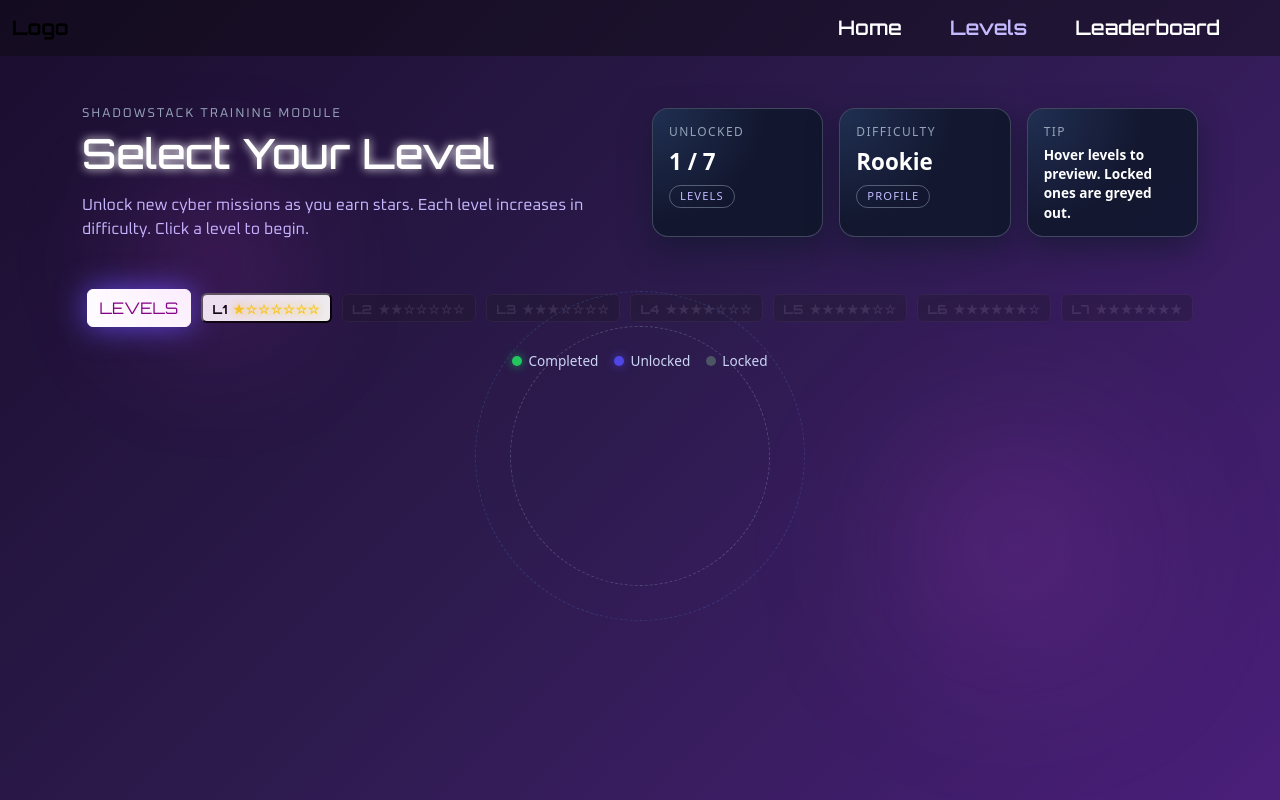
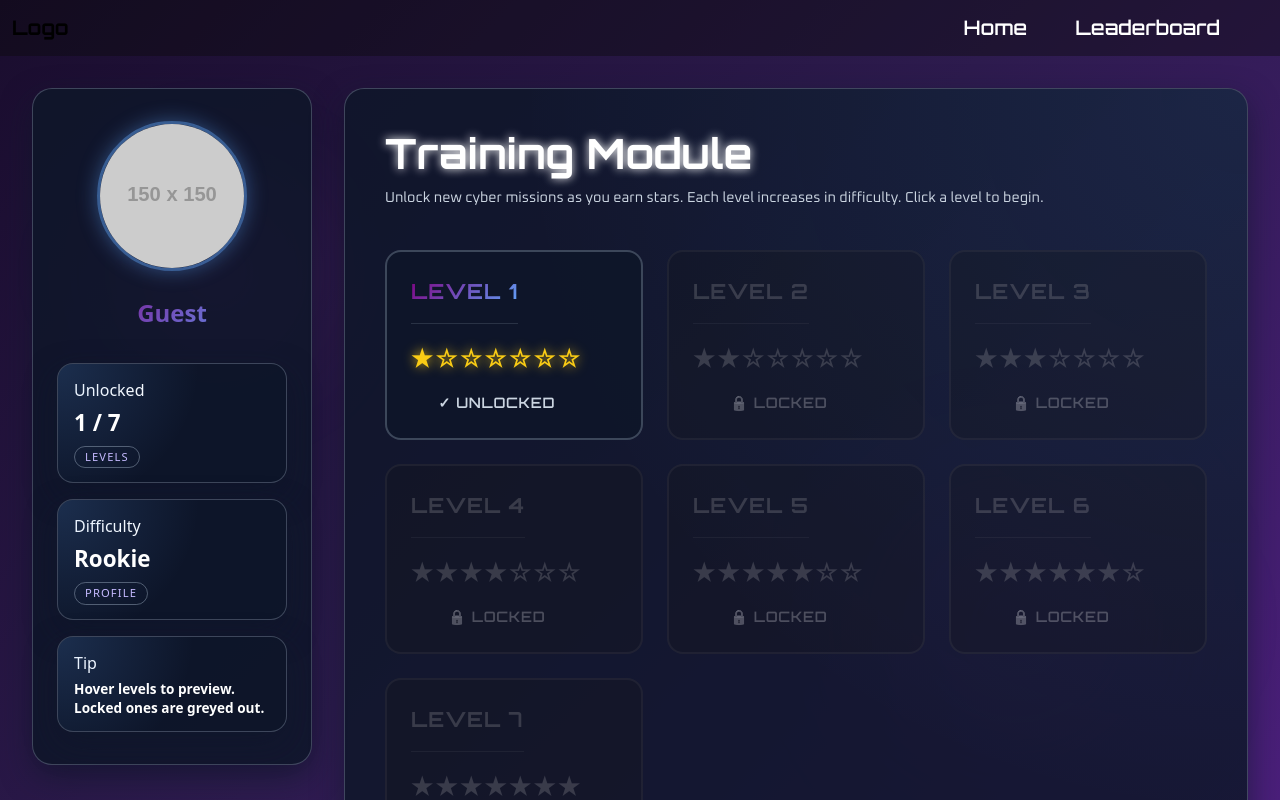
Before and after one commit to KaiaBryant/shadow-stack, a React (Vite) app in the folder client/: page /levels in a window 1280 px wide. Built offline with nearby package versions, Linux system fonts and the light colour scheme; a web font is replaced by a local one.

Commit message:
modified level UI, changed nav link paths

```diff
--- a/client/src/components/Header.jsx
+++ b/client/src/components/Header.jsx
@@ -1,6 +1,5 @@
 import { Link, NavLink } from "react-router-dom";
 import "../styles/Header.css";
-
 import { useNavigate } from "react-router-dom";
 
 function Header() {
@@ -9,12 +8,16 @@ function Header() {
     // User auth
     const username = localStorage.getItem("username");
     const sessionId = localStorage.getItem("session_id");
+    const characterId = localStorage.getItem("character_id");
 
     // Ensure admin auth does not trigger
-    const adminToken = localStorage.getItem("admin_token")
+    const adminToken = localStorage.getItem("admin_token");
 
     // Show logout only for users
     const showLogout = username || sessionId;
+
+    // Show Levels link only after username AND character are selected
+    const showLevels = username && characterId;
 
     const handleLogout = async () => {
         try {
@@ -30,6 +33,7 @@ function Header() {
             // Clear gameplay + user info
             localStorage.removeItem("username");
             localStorage.removeItem("session_id");
+            localStorage.removeItem("character_id");
             navigate("/");
         } catch (err) {
             console.error("Logout error:", err);
@@ -39,14 +43,23 @@ function Header() {
 
     return (
         <nav className="navbar">
-
-
             <div className="container-fluid">
                 <Link to="/" className="navbar-brand">Logo</Link>
                 <div className="ms-auto d-flex gap-5">
-                    <NavLink to="/" className="nav-link fw-semibold fs-5 text-white">Home</NavLink>
-                    <NavLink to="/levels" className="nav-link fw-semibold fs-5 text-white">Levels</NavLink>
-                    <NavLink to="/leaderboard" className="nav-link fw-semibold fs-5 text-white">Leaderboard</NavLink>
+                    <NavLink to="/" className="nav-link fw-semibold fs-5 text-white">
+                        Home
+                    </NavLink>
+
+                    {showLevels && (
+                        <NavLink to="/levels" className="nav-link fw-semibold fs-5 text-white">
+                            Levels
+                        </NavLink>
+                    )}
+
+                    <NavLink to="/leaderboard" className="nav-link fw-semibold fs-5 text-white">
+                        Leaderboard
+                    </NavLink>
+
                     <div className="header-logout">
                         {showLogout && !adminToken && (
                             <button className="logout-btn me-3" onClick={handleLogout}>
@@ -57,7 +70,7 @@ function Header() {
                 </div>
             </div>
         </nav>
-    )
+    );
 }
 
 export default Header;
--- a/client/src/components/LevelsMenu.jsx
+++ b/client/src/components/LevelsMenu.jsx
@@ -6,15 +6,35 @@ import "../styles/levels.css";
 export default function LevelsMenu() {
   const navigate = useNavigate();
   const [maxUnlocked, setMaxUnlocked] = useState(1);
+  const [characterUrl, setCharacterUrl] = useState("https://via.placeholder.com/150");
   const levels = [1, 2, 3, 4, 5, 6, 7];
   const TOTAL_STARS = 7;
 
   useEffect(() => {
     const username = localStorage.getItem("username");
     const userId = localStorage.getItem("user_id");
+    const characterId = localStorage.getItem("character_id");
     const STORAGE_KEY = username
       ? `maxUnlockedLevel_${username}`
       : "maxUnlockedLevel_guest";
+
+    // Fetch character image if character_id exists
+    const fetchCharacterImage = async () => {
+      if (!characterId) return;
+
+      try {
+        const response = await axios.get("http://localhost:5000/api/characters");
+        const character = response.data.find(c => c.id === parseInt(characterId));
+
+        if (character && character.url) {
+          setCharacterUrl(character.url);
+        }
+      } catch (err) {
+        console.error("Error fetching character:", err);
+      }
+    };
+
+    fetchCharacterImage();
 
     // 1) Start from localStorage (per user)
     const stored = localStorage.getItem(STORAGE_KEY);
@@ -30,14 +50,12 @@ export default function LevelsMenu() {
     setMaxUnlocked(localMax);
 
     // 2) Also ask the backend what levels are completed for this user
-    //    (using the same /check-completion endpoint Simulator uses)
     const syncWithDatabase = async () => {
-      if (!userId) return; // unauthenticated / guest: just rely on local cache
+      if (!userId) return;
 
       try {
         let highestCompletedFromDB = 0;
 
-        // Check each level 1–7; see if DB marks it as completed
         for (const level of levels) {
           const res = await axios.get(
             `http://localhost:5000/api/leaderboard/check-completion`,
@@ -54,8 +72,6 @@ export default function LevelsMenu() {
           }
         }
 
-        // If DB says you've completed up to level N,
-        // then unlocked levels = N + 1 (capped at 7, but at least 1)
         const dbMaxUnlocked =
           highestCompletedFromDB > 0
             ? Math.min(7, highestCompletedFromDB + 1)
@@ -64,12 +80,9 @@ export default function LevelsMenu() {
         const finalMax = Math.max(localMax, dbMaxUnlocked);
 
         setMaxUnlocked(finalMax);
-
-        // Keep localStorage in sync with DB so future loads are fast
         localStorage.setItem(STORAGE_KEY, String(finalMax));
       } catch (err) {
         console.error("Error syncing levels with database:", err);
-        // If the DB call fails, we just fall back to localMax
       }
     };
 
@@ -78,9 +91,11 @@ export default function LevelsMenu() {
   }, []);
 
   const handleLevelSelect = (level) => {
-    if (level > maxUnlocked) return; // still block locked levels
+    if (level > maxUnlocked) return;
     navigate("/simulator", { state: { level } });
   };
+
+  const username = localStorage.getItem("username") || "Guest";
 
   return (
     <section className="levels-page position-relative">
@@ -88,33 +103,27 @@ export default function LevelsMenu() {
       <div className="background-blob blob-1" />
       <div className="background-blob blob-2" />
 
-      <div className="container py-5">
-        {/* Top row: title + mini HUD cards */}
-        <div className="row align-items-center mb-5 gy-4">
-          <div className="col-lg-6">
-            <p className="levels-kicker text-uppercase mb-2">
-              ShadowStack Training Module
-            </p>
-            <h1 className="levels-title mb-3">Select Your Level</h1>
-            <p className="levels-subtitle mb-0">
-              Unlock new cyber missions as you earn stars.
-              Each level increases in difficulty. Click a level to begin.
-            </p>
+      <div className="levels-layout">
+        {/* Left Sidebar */}
+        <div className="left-sidebar">
+          <div className="profile-pic">
+            <img src={characterUrl} alt="Profile" />
           </div>
 
-          <div className="col-lg-6">
-            <div className="row g-3">
-              <div className="col-6 col-md-4">
-                <div className="levels-hud-card h-100">
+          <div className="sidebar-username">
+            {username}
+          </div>
+
+          <div className="sidebar-stats">
+            <div className="levels-hud-card">
               <span className="hud-label">Unlocked</span>
               <span className="hud-value">
                 {maxUnlocked} / {levels.length}
               </span>
               <span className="hud-pill">Levels</span>
             </div>
-              </div>
-              <div className="col-6 col-md-4">
-                <div className="levels-hud-card h-100">
+
+            <div className="levels-hud-card">
               <span className="hud-label">Difficulty</span>
               <span className="hud-value">
                 {maxUnlocked <= 2
@@ -127,9 +136,8 @@ export default function LevelsMenu() {
               </span>
               <span className="hud-pill">Profile</span>
             </div>
-              </div>
-              <div className="col-12 col-md-4">
-                <div className="levels-hud-card h-100">
+
+            <div className="levels-hud-card">
               <span className="hud-label">Tip</span>
               <span className="hud-value hud-value-small">
                 Hover levels to preview. Locked ones are greyed out.
@@ -137,60 +145,46 @@ export default function LevelsMenu() {
             </div>
           </div>
         </div>
-          </div>
+
+        {/* Right Content Area */}
+        <div className="right-content">
+          <div className="levels-content-box">
+            <div className="levels-header">
+              <h1 className="hud-value levels-main-title">Training Module</h1>
+              <p className="levels-description">
+                Unlock new cyber missions as you earn stars.
+                Each level increases in difficulty. Click a level to begin.
+              </p>
             </div>
 
-        {/* Center: horizontal “tab” style menu */}
-        <div className="d-flex justify-content-center mb-4">
-          <div className="levels-wrapper">
-            {/* Static LEVELS pill – no more floating/open state */}
-            <button
-              type="button"
-              className="levels-center btn btn-primary levels-center-static"
-              disabled
-            >
-              LEVELS
-            </button>
-
+            {/* Levels Grid */}
+            <div className="levels-grid">
               {levels.map((level) => {
                 const locked = level > maxUnlocked;
-
-              // ★ = filled, ☆ = empty, total always 7 chars
-              const stars =
-                "★".repeat(level) + "☆".repeat(TOTAL_STARS - level);
+                const stars = "★".repeat(level) + "☆".repeat(TOTAL_STARS - level);
 
                 return (
                   <button
                     key={level}
                     type="button"
-                  className={`
-                    levels-option
-                    option-${level}
-                    show
-                    ${locked ? "locked" : ""}
-                  rounded`}
+                    className={`level-card ${locked ? "locked" : ""}`}
                     onClick={() => handleLevelSelect(level)}
                     disabled={locked}
                   >
-                  <span className="level-pill-label">L{level}</span>
-                  <span className="level-stars">{stars}</span>
+                    <div className="level-card-header">
+                      <span className="level-number">Level {level}</span>
+                    </div>
+                    <div className="level-card-body">
+                      <div className="level-stars">{stars}</div>
+                      <span className="level-status">
+                        {locked ? "🔒 Locked" : "✓ Unlocked"}
+                      </span>
+                    </div>
                   </button>
                 );
               })}
             </div>
           </div>
-
-        {/* Legend / helper text */}
-        <div className="levels-legend text-center mt-4">
-          <span className="legend-item me-3">
-            <span className="legend-dot legend-dot-complete" /> Completed
-          </span>
-          <span className="legend-item me-3">
-            <span className="legend-dot legend-dot-active" /> Unlocked
-          </span>
-          <span className="legend-item">
-            <span className="legend-dot legend-dot-locked" /> Locked
-          </span>
         </div>
       </div>
     </section>
--- a/client/src/styles/levels.css
+++ b/client/src/styles/levels.css
@@ -4,27 +4,118 @@
   display: flex;
   align-items: stretch;
   color: #fff;
+  position: relative;
 }
 
-/* Typography */
-.levels-kicker {
-  font-size: 0.8rem;
-  letter-spacing: 0.15em;
-  text-transform: uppercase;
-  color: #94a3b8;
+/* Main Layout Container */
+.levels-layout {
+  display: flex;
+  width: 100%;
+  min-height: 100vh;
+  gap: 2rem;
+  padding: 2rem;
 }
 
-.levels-title {
-  font-size: 2.6rem;
-  line-height: 1.1;
+/* Left Sidebar */
+.left-sidebar {
+  flex: 0 0 280px;
+  display: flex;
+  flex-direction: column;
+  gap: 1.5rem;
+  background: rgba(15, 23, 42, 0.85);
+  border-radius: 20px;
+  padding: 2rem 1.5rem;
+  border: 1px solid rgba(148, 163, 184, 0.35);
+  box-shadow: 0 12px 30px rgba(15, 23, 42, 0.6);
+  height: fit-content;
+  position: sticky;
+  top: 2rem;
 }
 
-.levels-subtitle {
-  color: #c5baff;
-  max-width: 520px;
+.profile-pic {
+  width: 150px;
+  height: 150px;
+  margin: 0 auto;
+  border-radius: 50%;
+  overflow: hidden;
+  border: 3px solid rgba(96, 165, 250, 0.5);
+  box-shadow: 0 0 20px rgba(96, 165, 250, 0.4);
 }
 
-/* HUD cards on the right */
+.profile-pic img {
+  width: 100%;
+  height: 100%;
+  object-fit: cover;
+}
+
+.sidebar-username {
+  text-align: center;
+  font-size: 1.5rem;
+  font-weight: 700;
+  color: #60a5fa;
+  background: linear-gradient(135deg, purple 0%, #60a5fa 100%);
+  -webkit-background-clip: text;
+  -webkit-text-fill-color: transparent;
+  background-clip: text;
+  margin-bottom: 0.5rem;
+}
+
+.sidebar-stats {
+  display: flex;
+  flex-direction: column;
+  gap: 1rem;
+}
+
+/* Right Content Area */
+.right-content {
+  flex: 1;
+  display: flex;
+  flex-direction: column;
+}
+
+.levels-content-box {
+  background: rgba(15, 23, 42, 0.85);
+  border-radius: 20px;
+  padding: 2.5rem;
+  border: 1px solid rgba(148, 163, 184, 0.35);
+  box-shadow: 0 12px 30px rgba(15, 23, 42, 0.6);
+  display: flex;
+  flex-direction: column;
+  gap: 2.5rem;
+  position: relative;
+  overflow: hidden;
+}
+
+.levels-content-box::before {
+  content: "";
+  position: absolute;
+  inset: 0;
+  background: radial-gradient(circle at top right, rgba(96, 165, 250, 0.15), transparent 60%);
+  opacity: 0.7;
+  pointer-events: none;
+}
+
+.levels-header {
+  position: relative;
+  z-index: 1;
+  display: flex;
+  flex-direction: column;
+  gap: 0.5rem;
+}
+
+.levels-main-title {
+  margin: 0;
+  line-height: 1.2;
+}
+
+.levels-description {
+  font-size: 0.9rem;
+  color: #cbd5e1;
+  line-height: 1.6;
+  margin: 0;
+}
+
+/* HUD cards */
 .levels-hud-card {
   background: rgba(15, 23, 42, 0.85);
   border-radius: 16px;
@@ -45,14 +136,6 @@
   background: radial-gradient(circle at top left, rgba(96, 165, 250, 0.25), transparent 55%);
   opacity: 0.7;
   pointer-events: none;
-}
-
-.hud-label {
-  font-size: 0.75rem;
-  text-transform: uppercase;
-  letter-spacing: 0.12em;
-  color: #94a3b8;
-  z-index: 1;
 }
 
 .hud-value {
@@ -80,163 +163,190 @@
   z-index: 1;
 }
 
-/* Enhance center button */
-.levels-center {
-  box-shadow: 0 0 30px rgba(97, 74, 235, 0.9);
-  text-transform: uppercase;
-  font-size: 1.1rem;
+/* Levels Grid */
+.levels-grid {
+  display: grid;
+  grid-template-columns: repeat(3, 1fr);
+  gap: 1.5rem;
+  position: relative;
+  z-index: 1;
 }
 
-.levels-center:hover {
-  transform: translate(-50%, -50%) scale(1.05);
-  box-shadow: 0 0 40px #C5BAFF;
+.level-card {
+  background: rgba(15, 23, 42, 0.9);
+  border: 2px solid rgba(148, 163, 184, 0.35);
+  border-radius: 16px;
+  padding: 1.5rem;
+  display: flex;
+  flex-direction: column;
+  gap: 1rem;
+  cursor: pointer;
+  transition: all 0.3s ease;
+  position: relative;
+  overflow: hidden;
+  min-height: 180px;
 }
 
-/* Orbit ring effect */
-.levels-wrapper::before {
+.level-card::before {
   content: "";
   position: absolute;
-  top: 50%;
-  left: 50%;
-  width: 260px;
-  height: 260px;
-  border-radius: 50%;
-  border: 1px dashed rgba(148, 163, 184, 0.35);
-  transform: translate(-50%, -50%);
+  inset: 0;
+  background: radial-gradient(circle at center, rgba(96, 165, 250, 0.2), transparent 70%);
+  opacity: 0;
+  transition: opacity 0.3s ease;
   pointer-events: none;
 }
 
-.levels-wrapper::after {
-  content: "";
-  position: absolute;
-  top: 50%;
-  left: 50%;
-  width: 330px;
-  height: 330px;
-  border-radius: 50%;
-  border: 1px dashed rgba(96, 165, 250, 0.2);
-  transform: translate(-50%, -50%);
-  pointer-events: none;
+.level-card:not(.locked):hover {
+  border-color: rgba(96, 165, 250, 0.6);
+  transform: translateY(-5px);
+  box-shadow: 0 20px 40px rgba(96, 165, 250, 0.3);
 }
 
-/* Level pill content */
-.level-pill-label {
-  font-size: 0.78rem;
-  margin-right: 6px;
+.level-card:not(.locked):hover::before {
+  opacity: 1;
 }
 
-/* Default stars: yellow cyber glow */
-.level-stars {
-  font-size: 0.8rem;
-  color: #facc15; /* amber-300 */
-  text-shadow: 0 0 8px rgba(250, 204, 21, 0.85);
-  letter-spacing: 1px;
+.level-card.locked {
+  opacity: 0.4;
+  filter: grayscale(100%);
+  cursor: not-allowed;
+  background: rgba(15, 23, 42, 0.6);
+  border-color: rgba(75, 85, 99, 0.5);
 }
 
-/* Locked levels override: dull / grey */
-.levels-option.locked .level-stars {
+.level-card-header {
+  display: flex;
+  align-items: center;
+  justify-content: center;
+  padding-bottom: 1rem;
+  border-bottom: 1px solid rgba(148, 163, 184, 0.2);
+}
+
+.level-number {
+  font-size: 1.3rem;
+  font-weight: 700;
+  color: #60a5fa;
+  background: linear-gradient(135deg, purple 0%, #60a5fa 100%);
+  -webkit-background-clip: text;
+  -webkit-text-fill-color: transparent;
+  background-clip: text;
+  text-transform: uppercase;
+  letter-spacing: 0.05em;
+}
+
+.level-card.locked .level-number {
+  background: #6b7280;
+  -webkit-background-clip: text;
+  -webkit-text-fill-color: transparent;
+  background-clip: text;
+}
+
+.level-card-body {
+  display: flex;
+  flex-direction: column;
+  align-items: center;
+  justify-content: center;
+  gap: 1rem;
+  flex: 1;
+}
+
+.level-stars {
+  font-size: 1.5rem;
+  color: #facc15;
+  text-shadow: 0 0 12px rgba(250, 204, 21, 0.85);
+  letter-spacing: 3px;
+}
+
+.level-card.locked .level-stars {
   color: #6b7280;
   text-shadow: none;
 }
 
-
-/* Legend */
-.levels-legend {
-  font-size: 0.85rem;
-  color: #cbd5f5;
+.level-status {
+  font-size: 0.9rem;
+  font-weight: 600;
+  color: #cbd5e1;
+  text-transform: uppercase;
+  letter-spacing: 0.05em;
 }
 
-.legend-item {
-  display: inline-flex;
-  align-items: center;
-  gap: 6px;
-}
-
-.legend-dot {
-  width: 10px;
-  height: 10px;
-  border-radius: 50%;
-}
-
-.legend-dot-complete {
-  background: #22c55e;
-  box-shadow: 0 0 10px rgba(34, 197, 94, 0.7);
-}
-
-.legend-dot-active {
-  background: #4f46e5;
-  box-shadow: 0 0 10px rgba(79, 70, 229, 0.7);
-}
-
-.legend-dot-locked {
-  background: #4b5563;
-}
-
-.levels-option.locked {
-  opacity: 0.25;
-  filter: grayscale(100%);
-  cursor: not-allowed !important;
-  background: #111827 !important;
-  color: #6b7280 !important;
-  box-shadow: none !important;
-  border: 1px solid #374151 !important;
-}
-
-.levels-center.levels-center-static:disabled {
-  opacity: 1;
-  cursor: default;
-}
-
-/* Make the level row flex & wrap */
-.levels-wrapper {
-  display: flex;
-  flex-wrap: wrap;
-  align-items: center;
-  justify-content: center;
-  gap: 0.6rem;
-}
-
-/* Keep "LEVELS" pill at the start but in the same flex row */
-.levels-center.levels-center-static {
-  position: static;           /* no absolute/floating */
-  transform: none;
-  flex: 0 0 auto;
-}
-
-/* Individual level buttons */
-.levels-option {
-  flex: 0 0 auto;
-  min-width: 90px;
-  padding-inline: 0.6rem;
+.level-card.locked .level-status {
+  color: #9ca3af;
 }
 
 /* Scale title & subtitle across devices */
-.levels-title {
+.levels-main-title {
   font-size: clamp(1.9rem, 3vw + 0.8rem, 2.6rem);
 }
 
-.levels-subtitle {
-  font-size: clamp(0.9rem, 1vw + 0.6rem, 1rem);
+.levels-description {
+  font-size: clamp(0.85rem, 1vw + 0.6rem, 0.9rem);
 }
 
-/* Small screens: tighten spacing & center text */
+/* Tablet Responsive */
+@media (max-width: 992px) {
+  .levels-layout {
+    flex-direction: column;
+    gap: 2rem;
+  }
+
+  .left-sidebar {
+    flex: 0 0 auto;
+    width: 100%;
+    position: relative;
+    top: 0;
+  }
+
+  .levels-content-box {
+    padding: 2rem;
+  }
+
+  .levels-grid {
+    grid-template-columns: repeat(2, 1fr);
+    gap: 1.2rem;
+  }
+}
+
+/* Small screens */
 @media (max-width: 768px) {
   .levels-page {
     padding-top: 1.5rem;
   }
 
-  .levels-kicker,
-  .levels-title,
-  .levels-subtitle {
+  .levels-layout {
+    padding: 1.5rem;
+  }
+
+  .left-sidebar {
+    padding: 1.5rem 1rem;
+  }
+
+  .levels-content-box {
+    padding: 1.5rem;
+    gap: 2rem;
+  }
+
+  .profile-pic {
+    width: 120px;
+    height: 120px;
+  }
+
+  .sidebar-username {
+    font-size: 1.3rem;
+  }
+
+  .levels-header {
     text-align: center;
   }
 
-  .levels-hud-card {
-    text-align: left;
+  .levels-grid {
+    grid-template-columns: 1fr;
+    gap: 1rem;
   }
 
-  .levels-wrapper {
-    gap: 0.4rem;
+  .level-card {
+    min-height: 150px;
   }
 }
 
@@ -245,12 +355,21 @@
     padding: 10px 12px;
   }
 
-  .levels-option {
-    font-size: 0.75rem;
-    min-width: 80px;
+  .profile-pic {
+    width: 100px;
+    height: 100px;
+  }
+
+  .level-card {
+    padding: 1.2rem;
+    min-height: 140px;
+  }
+
+  .level-number {
+    font-size: 1.1rem;
   }
 
   .level-stars {
-    font-size: 0.7rem;
+    font-size: 1.2rem;
   }
 }
```
Also changed, not shown: client/src/pages/CreateUsername.jsx (+58 -8 lines), client/src/pages/Home.jsx (+10 -4 lines). Lines whose indentation alone changed are shown as unchanged.
